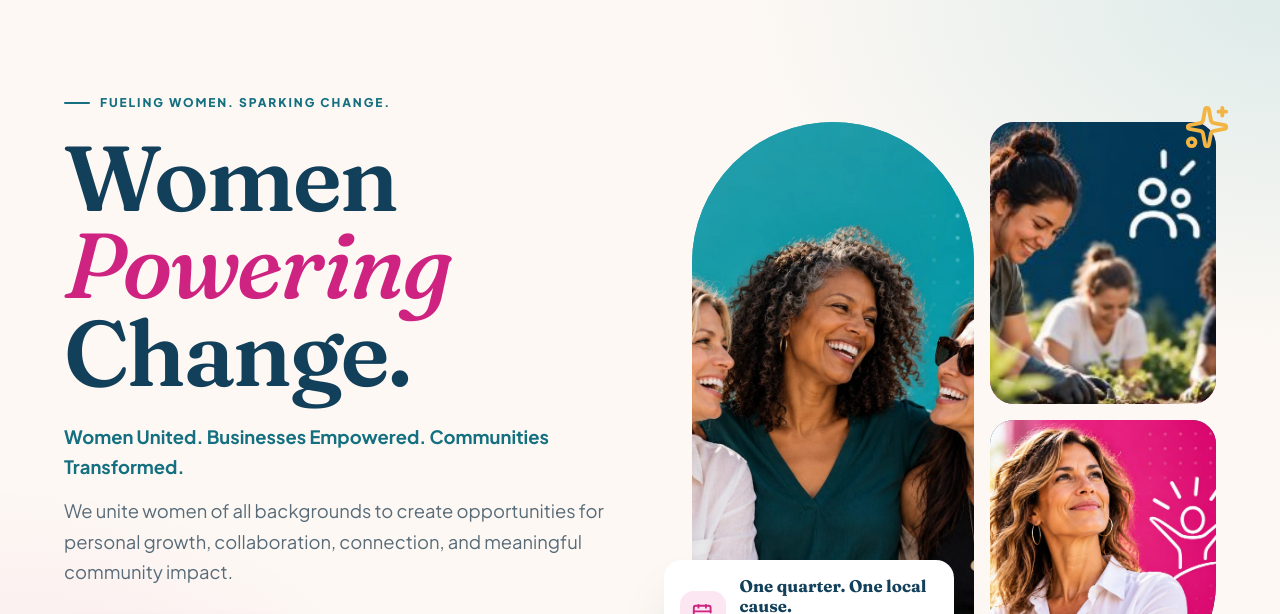
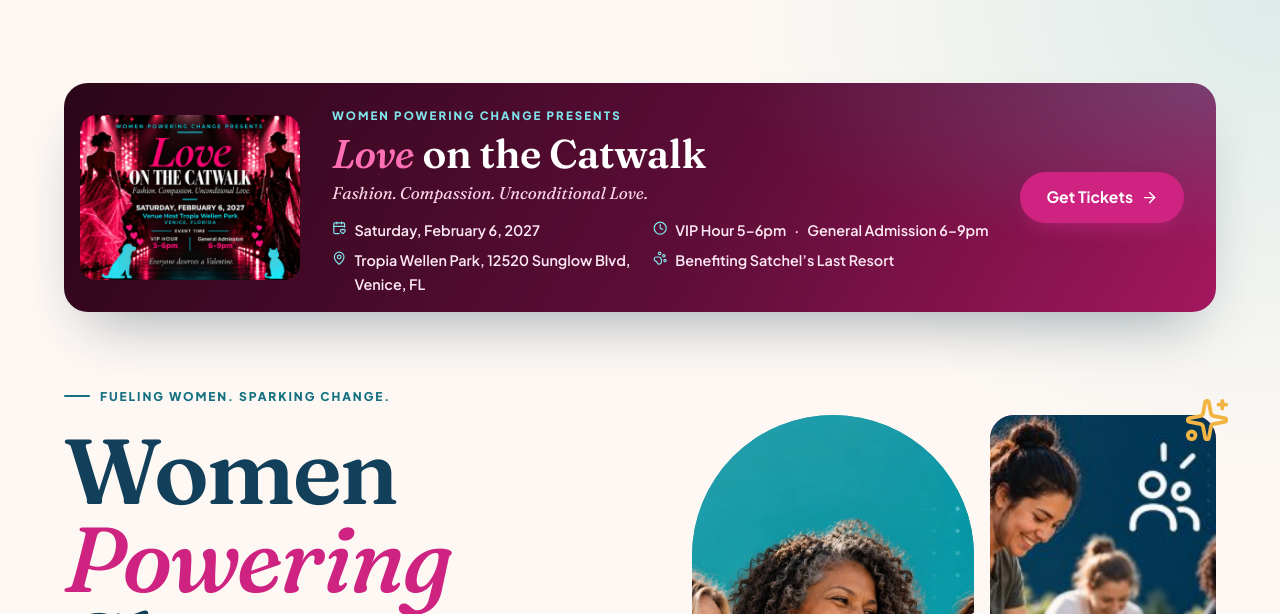
Before and after one commit to abrahamqdiaz-a11y/WomenPoweringchange, a plain HTML site: page index.html in a window 1280 px wide. Shown: the part 130-744 px from the top of the page. Drawn offline with Linux system fonts and the light colour scheme.

Commit message:
Add Love on the Catwalk event banner to top of hero
Featured banner with flyer, date, times, venue and ticket link, and
fill in the full event details on the Events card.

Co-Authored-By: Claude Opus 5.5 <noreply@anthropic.com>
Claude-Session: https://claude.ai/code/session_01F9LiAkSaZzTkq512EahQK3

```diff
--- a/assets/css/styles.css
+++ b/assets/css/styles.css
@@ -393,6 +393,37 @@ figure.photo { margin: 0; }
 .involve-card p { flex: 1; color: #e7fbfc; margin-bottom: 26px; }
 .involve-card.featured p { color: var(--muted); }
 
+/* ---------- Featured event banner (top of hero) ---------- */
+.event-banner {
+  display: grid; grid-template-columns: 220px 1fr auto; gap: clamp(18px, 3vw, 32px); align-items: center;
+  margin-bottom: clamp(36px, 5vw, 64px); padding: 16px clamp(16px, 3vw, 32px) 16px 16px;
+  border-radius: var(--radius); color: #fde9f3;
+  background:
+    radial-gradient(70% 120% at 100% 0%, rgba(57, 169, 178, .28), transparent 60%),
+    linear-gradient(120deg, #2a0618 0%, #5c0d36 55%, var(--pink-dark) 100%);
+  box-shadow: var(--shadow-lg);
+}
+.event-banner-img { width: 100%; height: auto; aspect-ratio: 4 / 3; object-fit: cover; border-radius: 16px; display: block; }
+.event-banner-kicker { font-size: .72rem; font-weight: 800; letter-spacing: .18em; text-transform: uppercase; color: #7fe3ea; }
+.event-banner-title { font-size: clamp(1.7rem, 3.2vw, 2.5rem); line-height: 1.05; color: #fff; margin: 6px 0 4px; }
+.event-banner-title em { color: #ff6fb5; }
+.event-banner-tag { margin: 0 0 12px; font-family: var(--font-display); font-style: italic; color: #fbd3e6; }
+.event-banner-meta { list-style: none; margin: 0; padding: 0; display: grid; grid-template-columns: 1fr 1fr; gap: 6px 22px; font-size: .9rem; font-weight: 600; }
+.event-banner-meta li { display: flex; align-items: flex-start; gap: 8px; }
+.event-banner-meta .icon { flex: none; margin-top: 2px; color: #7fe3ea; }
+.event-banner-cta, .event-banner .nowrap { white-space: nowrap; }
+@media (max-width: 1100px) {
+  .event-banner { grid-template-columns: 180px 1fr; }
+  .event-banner-cta { grid-column: 2; justify-self: start; }
+  .event-banner-meta { grid-template-columns: 1fr; }
+}
+@media (max-width: 680px) {
+  .event-banner { grid-template-columns: 1fr; padding: 14px 14px 20px; }
+  .event-banner-img { aspect-ratio: 16 / 10; }
+  .event-banner-body { padding: 0 6px; }
+  .event-banner-cta { grid-column: 1; justify-self: stretch; justify-content: center; }
+}
+
 /* ---------- Events ---------- */
 .event-list { display: grid; gap: 16px; }
 .event {
@@ -408,6 +439,8 @@ figure.photo { margin: 0; }
 .event:nth-child(2) .event-date { background: var(--teal-soft); color: var(--teal-dark); }
 .event:nth-child(3) .event-date { background: #fdf1d8; color: #b57d0f; }
 .event-date .icon { font-size: 2.2rem; stroke-width: 1.6; }
+.event-date-text { font-family: var(--font-display); font-size: 2.4rem; font-weight: 700; line-height: 1; }
+.event-date-text small { display: block; font-family: var(--font-body); font-size: .8rem; font-weight: 800; letter-spacing: .14em; text-transform: uppercase; margin-bottom: 4px; }
 .event-kind { font-weight: 800; font-size: .74rem; letter-spacing: .16em; text-transform: uppercase; color: var(--pink); }
 .event:nth-child(2) .event-kind { color: var(--teal-dark); }
 .event:nth-child(3) .event-kind { color: #b57d0f; }
@@ -803,6 +836,8 @@ figure.photo { margin: 0; }
   .event { grid-template-columns: 64px 1fr; gap: 18px; padding: 20px; }
   .event-date { border-radius: 14px; }
   .event-date .icon { font-size: 1.6rem; }
+  .event-date-text { font-size: 1.6rem; }
+  .event-date-text small { font-size: .62rem; margin-bottom: 2px; }
   .event .btn { grid-column: 1 / -1; }
   .actions .btn { flex: 1 1 100%; }
   .footer-grid { grid-template-columns: 1fr; }
--- a/index.html
+++ b/index.html
@@ -66,6 +66,23 @@
 
 <!-- ===== Hero ===== -->
 <section class="hero">
+  <div class="container">
+    <aside class="event-banner reveal" aria-label="Featured event">
+      <img class="event-banner-img" src="assets/img/photos/love-on-the-catwalk.jpg" alt="Love on the Catwalk flyer: two women in gowns on a lit runway, with a dog and cat silhouette" width="960" height="720" loading="eager">
+      <div class="event-banner-body">
+        <span class="event-banner-kicker">Women Powering Change presents</span>
+        <h2 class="event-banner-title"><em>Love</em> on the Catwalk</h2>
+        <p class="event-banner-tag">Fashion. Compassion. Unconditional Love.</p>
+        <ul class="event-banner-meta">
+          <li><svg class="icon" aria-hidden="true"><use href="assets/img/icons.svg#calendar-heart"/></svg>Saturday, February 6, 2027</li>
+          <li><svg class="icon" aria-hidden="true"><use href="assets/img/icons.svg#clock"/></svg><span class="nowrap">VIP Hour 5–6pm</span> · <span class="nowrap">General Admission 6–9pm</span></li>
+          <li><svg class="icon" aria-hidden="true"><use href="assets/img/icons.svg#map-pin"/></svg>Tropia Wellen Park, 12520 Sunglow Blvd, Venice, FL</li>
+          <li><svg class="icon" aria-hidden="true"><use href="assets/img/icons.svg#paw-print"/></svg>Benefiting Satchel’s Last Resort</li>
+        </ul>
+      </div>
+      <a class="btn btn-primary event-banner-cta" data-link="eventRegistration" data-pending-label="Tickets Coming Soon" href="#events">Get Tickets <svg class="icon" aria-hidden="true"><use href="assets/img/icons.svg#arrow-right"/></svg></a>
+    </aside>
+  </div>
   <div class="container hero-grid">
     <div class="reveal">
       <span class="eyebrow">Fueling Women. Sparking Change.</span>
@@ -340,11 +357,11 @@
     </div>
     <div class="event-list">
       <article class="event reveal">
-        <div class="event-date"><svg class="icon" aria-hidden="true"><use href="assets/img/icons.svg#calendar-days"/></svg></div>
+        <div class="event-date"><span class="event-date-text"><small>Feb</small>6</span></div>
         <div>
-          <div class="event-kind">Upcoming Event</div>
+          <div class="event-kind">Saturday, February 6, 2027 · 5–9pm</div>
           <h3>Love on the Catwalk</h3>
-          <p>Join Women Powering Change for Love on the Catwalk. See the event page for the date, location, and ticket options.</p>
+          <p>Fashion. Compassion. Unconditional Love. A runway evening benefiting Satchel’s Last Resort at Tropia Wellen Park, 12520 Sunglow Blvd, Venice, FL. VIP Hour 5–6pm, General Admission 6–9pm.</p>
         </div>
         <a class="btn btn-outline btn-sm" data-link="eventRegistration" data-pending-label="Details Coming Soon" href="#contact">Get Tickets<span class="visually-hidden"> for Love on the Catwalk</span></a>
       </article>
```
Also changed, not shown: assets/img/photos/love-on-the-catwalk.jpg (added).
